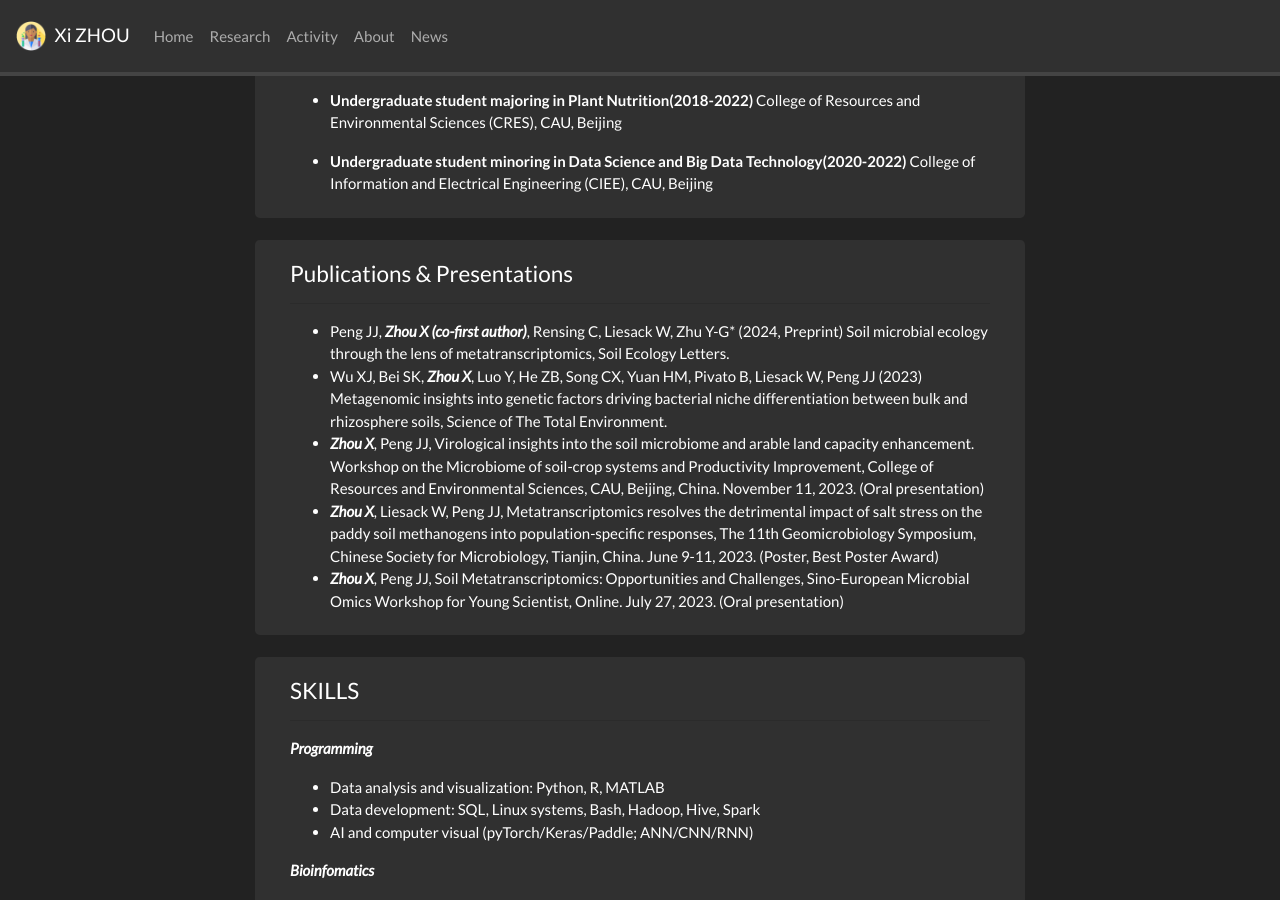
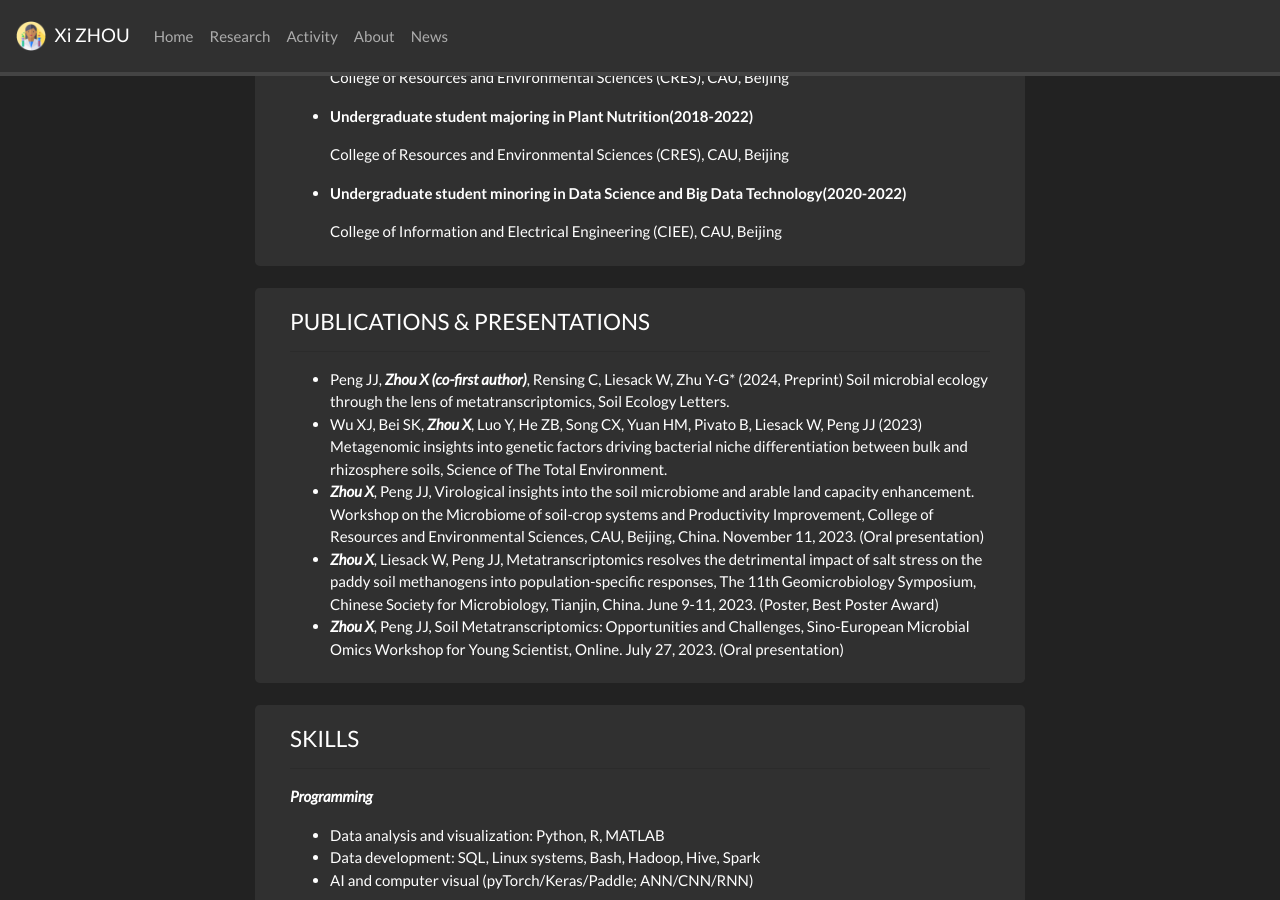
Before and after one commit to x1zh0u/x1zh0u.github.io, a Jekyll site: the page built from _pages/about.md, in a window 1280 px wide and 900 px high, scrolled down 564 px. Built offline with Jekyll 4.4.1, drawn with Linux system fonts in a browser that asks for light colours; nearby versions of some CDN libraries; a style sheet for code colours, icons or effects is not loaded.

```diff
--- a/_pages/about.md
+++ b/_pages/about.md
@@ -50,12 +50,15 @@ China Agricultural University<br>
 ------
 
 - **Master student in Plant Nutrition(2022-Exp.2024)**
+
   College of Resources and Environmental Sciences (CRES), CAU, Beijing
 
 - **Undergraduate student majoring in Plant Nutrition(2018-2022)**
+
   College of Resources and Environmental Sciences (CRES), CAU, Beijing
 
 - **Undergraduate student minoring in Data Science and Big Data Technology(2020-2022)**
+
   College of Information and Electrical Engineering (CIEE), CAU, Beijing
 
 </div>
@@ -64,7 +67,7 @@ China Agricultural University<br>
 <div class="jumbotron">
 <div class="col-md-12 col-sm-12">
 
-#### Publications & Presentations
+#### PUBLICATIONS & PRESENTATIONS
 
 ------
 
```
